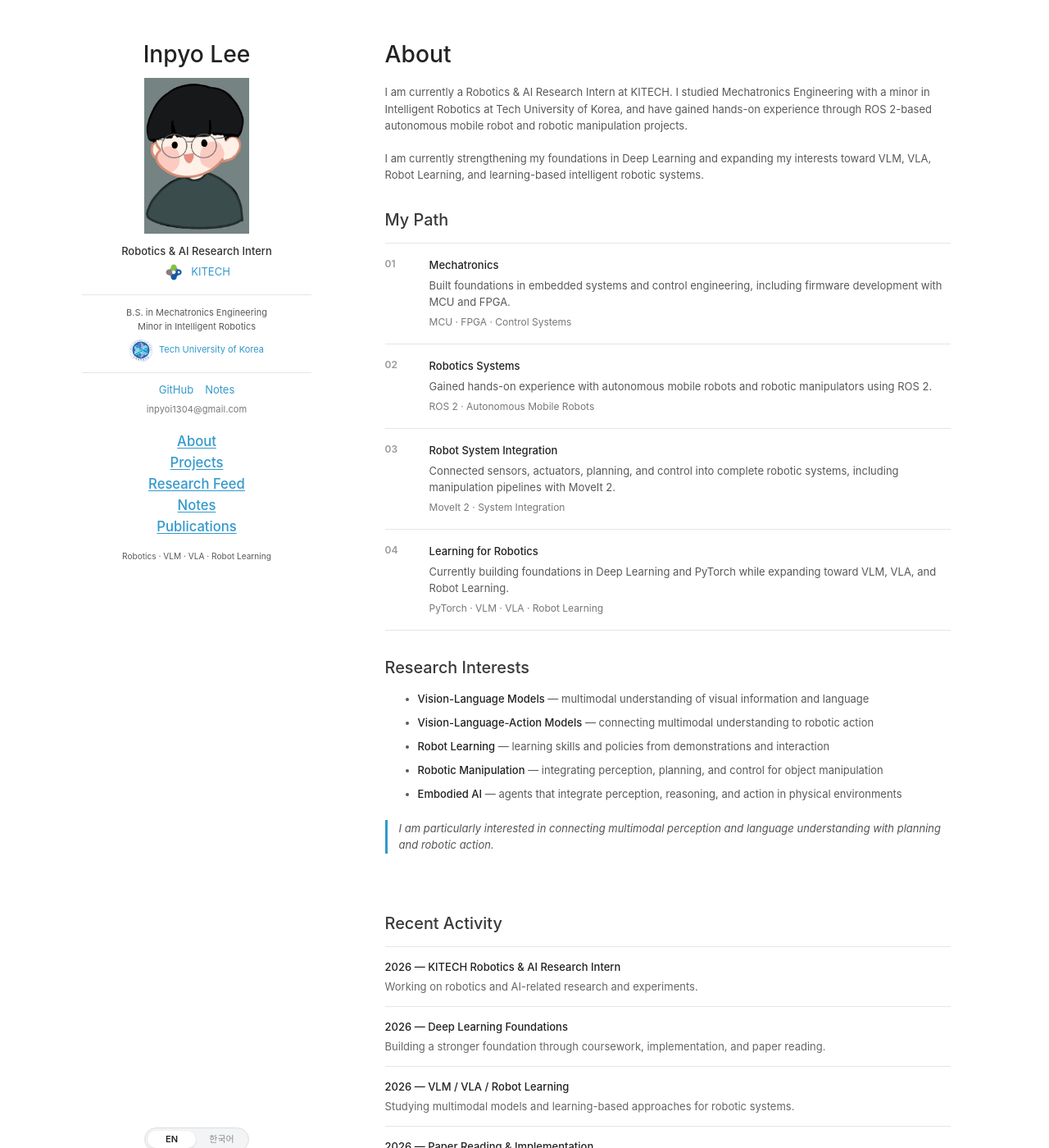
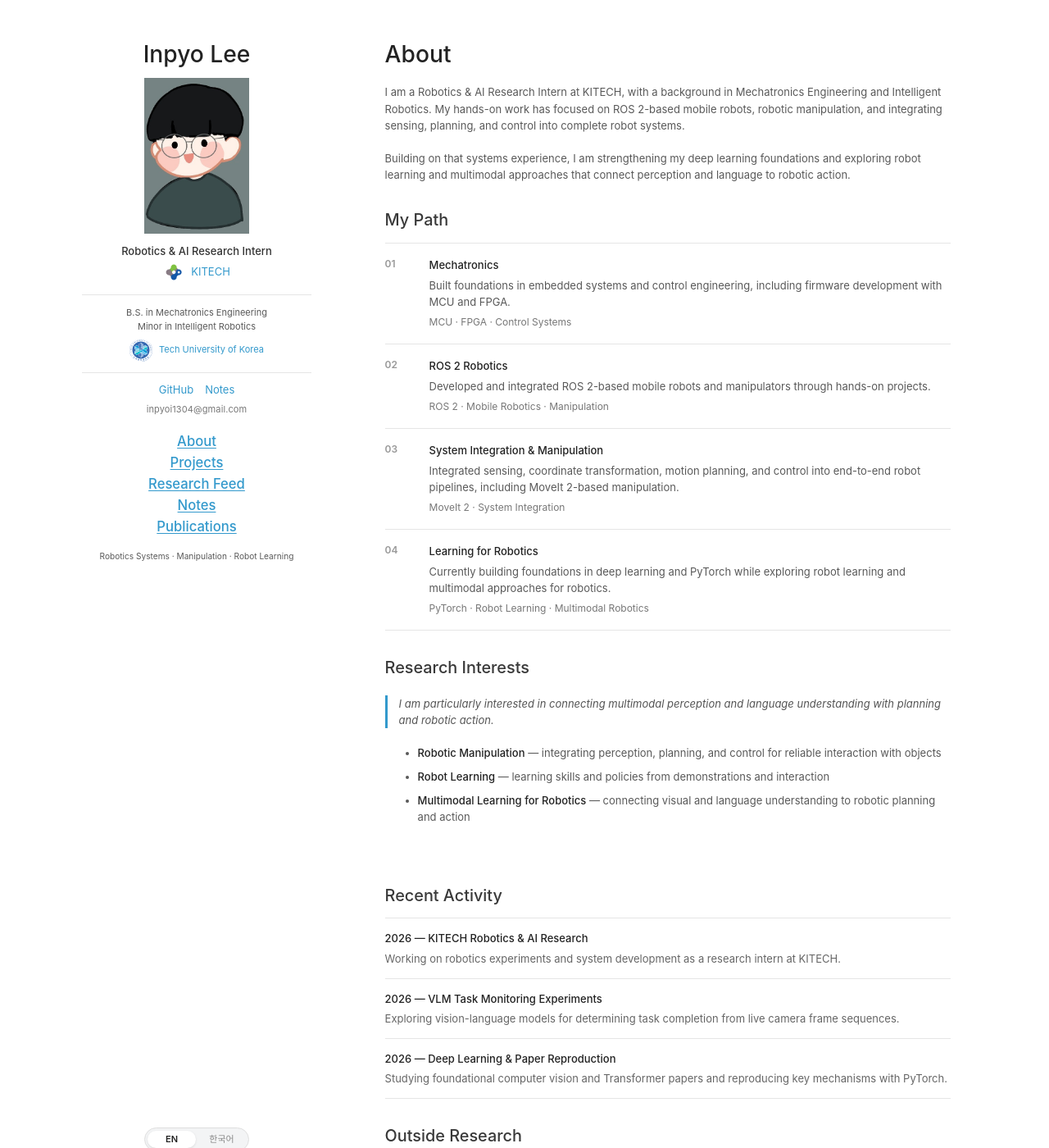
Before and after one commit to nayana224/nayana224.github.io, a Jekyll site: the page index.html, which Jekyll copies as it is, in a window 1280 px wide and 1400 px high. Shown: the whole window at 82% size. Built offline with Jekyll 4.4.1, drawn with Linux system fonts in a browser that asks for light colours; some of the changed text lies outside the part shown.

Commit message:
refine homepage research narrative

```diff
--- a/index.html
+++ b/index.html
@@ -46,7 +46,7 @@
           <h2><a href="#publications" data-en="Publications" data-ko="논문">Publications</a></h2>
         </nav>
 
-        <p class="view"><small>Robotics · VLM · VLA · Robot Learning</small></p>
+        <p class="view"><small>Robotics Systems · Manipulation · Robot Learning</small></p>
 
         <div class="language-switcher" role="group" aria-label="Language">
           <button type="button" data-lang="en" class="active" aria-pressed="true">EN</button>
@@ -58,8 +58,8 @@
     <section>
       <div id="about" class="top-level-section">
         <h1 data-en="About" data-ko="소개">About</h1>
-        <p data-en="I am currently a Robotics & AI Research Intern at KITECH. I studied Mechatronics Engineering with a minor in Intelligent Robotics at Tech University of Korea, and have gained hands-on experience through ROS 2-based autonomous mobile robot and robotic manipulation projects." data-ko="현재 KITECH에서 Robotics & AI Research Intern으로 근무하고 있습니다. Tech University of Korea에서 메카트로닉스공학을 전공하고 지능형로봇전공을 부전공했으며, ROS 2 기반 자율주행 로봇과 robotic manipulation 프로젝트를 통해 실제 로봇 시스템을 설계하고 통합하는 경험을 쌓았습니다.">I am currently a Robotics & AI Research Intern at KITECH. I studied Mechatronics Engineering with a minor in Intelligent Robotics at Tech University of Korea, and have gained hands-on experience through ROS 2-based autonomous mobile robot and robotic manipulation projects.</p>
-        <p data-en="I am currently strengthening my foundations in Deep Learning and expanding my interests toward VLM, VLA, Robot Learning, and learning-based intelligent robotic systems." data-ko="현재는 Deep Learning 기초를 다지고 있으며, 앞으로 VLM, VLA, Robot Learning과 같은 learning-based intelligent robotics 분야로 관심 영역을 확장하고 있습니다.">I am currently strengthening my foundations in Deep Learning and expanding my interests toward VLM, VLA, Robot Learning, and learning-based intelligent robotic systems.</p>
+        <p data-en="I am a Robotics & AI Research Intern at KITECH, with a background in Mechatronics Engineering and Intelligent Robotics. My hands-on work has focused on ROS 2-based mobile robots, robotic manipulation, and integrating sensing, planning, and control into complete robot systems." data-ko="현재 KITECH에서 Robotics & AI 연구 인턴으로 근무하고 있습니다. 메카트로닉스공학과 지능형로봇을 바탕으로 ROS 2 기반 모바일 로봇과 로봇 매니퓰레이션을 구현하고, 센서·경로 계획·제어를 하나의 로봇 시스템으로 통합하는 경험을 쌓았습니다.">I am a Robotics & AI Research Intern at KITECH, with a background in Mechatronics Engineering and Intelligent Robotics. My hands-on work has focused on ROS 2-based mobile robots, robotic manipulation, and integrating sensing, planning, and control into complete robot systems.</p>
+        <p data-en="Building on that systems experience, I am strengthening my deep learning foundations and exploring robot learning and multimodal approaches that connect perception and language to robotic action." data-ko="이러한 로봇 시스템 통합 경험을 바탕으로 딥러닝 기초를 다지고 있으며, 로봇 학습과 멀티모달 모델을 실제 로봇 행동으로 연결하는 방향을 탐구하고 있습니다.">Building on that systems experience, I am strengthening my deep learning foundations and exploring robot learning and multimodal approaches that connect perception and language to robotic action.</p>
       </div>
 
       <h2 class="subsection-title" data-en="My Path" data-ko="성장 과정">My Path</h2>
@@ -75,16 +75,16 @@
         <div class="path-item">
           <span class="path-index">02</span>
           <div>
-            <strong data-en="Robotics Systems" data-ko="로보틱스 시스템">Robotics Systems</strong>
-            <p data-en="Gained hands-on experience with autonomous mobile robots and robotic manipulators using ROS 2." data-ko="ROS 2를 기반으로 자율주행 mobile robot과 robotic manipulator를 직접 구현하고 통합하는 경험을 쌓았습니다.">Gained hands-on experience with autonomous mobile robots and robotic manipulators using ROS 2.</p>
-            <small>ROS 2 · Autonomous Mobile Robots</small>
+            <strong data-en="ROS 2 Robotics" data-ko="ROS 2 로보틱스">ROS 2 Robotics</strong>
+            <p data-en="Developed and integrated ROS 2-based mobile robots and manipulators through hands-on projects." data-ko="ROS 2 기반 모바일 로봇과 매니퓰레이터를 프로젝트에서 직접 구현하고 통합했습니다.">Developed and integrated ROS 2-based mobile robots and manipulators through hands-on projects.</p>
+            <small>ROS 2 · Mobile Robotics · Manipulation</small>
           </div>
         </div>
         <div class="path-item">
           <span class="path-index">03</span>
           <div>
-            <strong data-en="Robot System Integration" data-ko="로봇 시스템 통합">Robot System Integration</strong>
-            <p data-en="Connected sensors, actuators, planning, and control into complete robotic systems, including manipulation pipelines with MoveIt 2." data-ko="sensor, actuator, planning, control을 하나의 robotic system으로 연결하고 MoveIt 2 기반 manipulation pipeline을 구현했습니다.">Connected sensors, actuators, planning, and control into complete robotic systems, including manipulation pipelines with MoveIt 2.</p>
+            <strong data-en="System Integration & Manipulation" data-ko="시스템 통합 & 매니퓰레이션">System Integration & Manipulation</strong>
+            <p data-en="Integrated sensing, coordinate transformation, motion planning, and control into end-to-end robot pipelines, including MoveIt 2-based manipulation." data-ko="센싱, 좌표 변환, 모션 플래닝, 제어를 end-to-end 로봇 파이프라인으로 연결하고 MoveIt 2 기반 매니퓰레이션을 구현했습니다.">Integrated sensing, coordinate transformation, motion planning, and control into end-to-end robot pipelines, including MoveIt 2-based manipulation.</p>
             <small>MoveIt 2 · System Integration</small>
           </div>
         </div>
@@ -92,22 +92,20 @@
           <span class="path-index">04</span>
           <div>
             <strong data-en="Learning for Robotics" data-ko="Learning for Robotics">Learning for Robotics</strong>
-            <p data-en="Currently building foundations in Deep Learning and PyTorch while expanding toward VLM, VLA, and Robot Learning." data-ko="현재 Deep Learning과 PyTorch 기초를 다지며 VLM, VLA, Robot Learning으로 연구 관심을 확장하고 있습니다.">Currently building foundations in Deep Learning and PyTorch while expanding toward VLM, VLA, and Robot Learning.</p>
-            <small>PyTorch · VLM · VLA · Robot Learning</small>
+            <p data-en="Currently building foundations in deep learning and PyTorch while exploring robot learning and multimodal approaches for robotics." data-ko="현재 딥러닝과 PyTorch 기초를 다지며 Robot Learning과 로보틱스를 위한 멀티모달 접근으로 연구 관심을 확장하고 있습니다.">Currently building foundations in deep learning and PyTorch while exploring robot learning and multimodal approaches for robotics.</p>
+            <small>PyTorch · Robot Learning · Multimodal Robotics</small>
           </div>
         </div>
       </div>
 
       <h2 class="subsection-title" data-en="Research Interests" data-ko="연구 관심 분야">Research Interests</h2>
+      <p class="research-statement" data-en="I am particularly interested in connecting multimodal perception and language understanding with planning and robotic action." data-ko="특히 멀티모달 인식과 언어 이해를 로봇의 계획 및 행동으로 연결하는 문제에 관심이 있습니다.">I am particularly interested in connecting multimodal perception and language understanding with planning and robotic action.</p>
+
       <ul class="interest-list">
-        <li><strong>Vision-Language Models</strong> — <span data-en="multimodal understanding of visual information and language" data-ko="visual information과 language를 함께 이해하는 multimodal learning">multimodal understanding of visual information and language</span></li>
-        <li><strong>Vision-Language-Action Models</strong> — <span data-en="connecting multimodal understanding to robotic action" data-ko="multimodal understanding을 실제 robot action으로 연결하는 방법">connecting multimodal understanding to robotic action</span></li>
-        <li><strong>Robot Learning</strong> — <span data-en="learning skills and policies from demonstrations and interaction" data-ko="demonstration과 interaction을 통해 skill과 policy를 학습하는 방법">learning skills and policies from demonstrations and interaction</span></li>
-        <li><strong>Robotic Manipulation</strong> — <span data-en="integrating perception, planning, and control for object manipulation" data-ko="object manipulation을 위한 perception, planning, control의 통합">integrating perception, planning, and control for object manipulation</span></li>
-        <li><strong>Embodied AI</strong> — <span data-en="agents that integrate perception, reasoning, and action in physical environments" data-ko="physical environment에서 perception, reasoning, action을 통합하는 agent">agents that integrate perception, reasoning, and action in physical environments</span></li>
+        <li><strong>Robotic Manipulation</strong> — <span data-en="integrating perception, planning, and control for reliable interaction with objects" data-ko="물체와 안정적으로 상호작용하기 위한 인식·계획·제어의 통합">integrating perception, planning, and control for reliable interaction with objects</span></li>
+        <li><strong>Robot Learning</strong> — <span data-en="learning skills and policies from demonstrations and interaction" data-ko="demonstration과 interaction을 통해 로봇의 skill과 policy를 학습하는 방법">learning skills and policies from demonstrations and interaction</span></li>
+        <li><strong>Multimodal Learning for Robotics</strong> — <span data-en="connecting visual and language understanding to robotic planning and action" data-ko="시각·언어 이해를 로봇의 planning과 action으로 연결하는 방법">connecting visual and language understanding to robotic planning and action</span></li>
       </ul>
-
-      <p class="research-statement" data-en="I am particularly interested in connecting multimodal perception and language understanding with planning and robotic action." data-ko="특히 multimodal perception과 language understanding을 planning 및 robotic action과 연결하는 문제에 관심이 있습니다.">I am particularly interested in connecting multimodal perception and language understanding with planning and robotic action.</p>
 
       <br>
 
@@ -116,20 +114,16 @@
         <h2 class="subsection-title" data-en="Recent Activity" data-ko="최근 활동">Recent Activity</h2>
         <div class="recent-list">
           <article class="recent-item">
-            <strong data-en="2026 — KITECH Robotics & AI Research Intern" data-ko="2026 — KITECH Robotics & AI 연구 인턴">2026 — KITECH Robotics & AI Research Intern</strong>
-            <p data-en="Working on robotics and AI-related research and experiments." data-ko="Robotics와 AI 관련 연구 및 실험을 진행하고 있습니다.">Working on robotics and AI-related research and experiments.</p>
+            <strong data-en="2026 — KITECH Robotics & AI Research" data-ko="2026 — KITECH Robotics & AI 연구">2026 — KITECH Robotics & AI Research</strong>
+            <p data-en="Working on robotics experiments and system development as a research intern at KITECH." data-ko="KITECH 연구 인턴으로 로보틱스 실험과 시스템 개발을 진행하고 있습니다.">Working on robotics experiments and system development as a research intern at KITECH.</p>
           </article>
           <article class="recent-item">
-            <strong data-en="2026 — Deep Learning Foundations" data-ko="2026 — Deep Learning 기초 학습">2026 — Deep Learning Foundations</strong>
-            <p data-en="Building a stronger foundation through coursework, implementation, and paper reading." data-ko="강의, 구현, 논문 읽기를 통해 Deep Learning 기초를 다지고 있습니다.">Building a stronger foundation through coursework, implementation, and paper reading.</p>
+            <strong data-en="2026 — VLM Task Monitoring Experiments" data-ko="2026 — VLM Task Monitoring 실험">2026 — VLM Task Monitoring Experiments</strong>
+            <p data-en="Exploring vision-language models for determining task completion from live camera frame sequences." data-ko="실시간 카메라 프레임 시퀀스에서 작업 완료 여부를 판단하는 VLM 기반 접근을 실험하고 있습니다.">Exploring vision-language models for determining task completion from live camera frame sequences.</p>
           </article>
           <article class="recent-item">
-            <strong data-en="2026 — VLM / VLA / Robot Learning" data-ko="2026 — VLM / VLA / Robot Learning 학습">2026 — VLM / VLA / Robot Learning</strong>
-            <p data-en="Studying multimodal models and learning-based approaches for robotic systems." data-ko="robotic system을 위한 multimodal model과 learning-based approach를 공부하고 있습니다.">Studying multimodal models and learning-based approaches for robotic systems.</p>
-          </article>
-          <article class="recent-item">
-            <strong data-en="2026 — Paper Reading & Implementation" data-ko="2026 — 논문 읽기 및 구현">2026 — Paper Reading & Implementation</strong>
-            <p data-en="Reading foundational papers and reproducing key ideas through PyTorch-based practice." data-ko="기초 논문을 읽고 핵심 아이디어를 PyTorch 실습으로 재현하며 학습하고 있습니다.">Reading foundational papers and reproducing key ideas through PyTorch-based practice.</p>
+            <strong data-en="2026 — Deep Learning & Paper Reproduction" data-ko="2026 — 딥러닝 학습 & 논문 재현">2026 — Deep Learning & Paper Reproduction</strong>
+            <p data-en="Studying foundational computer vision and Transformer papers and reproducing key mechanisms with PyTorch." data-ko="Computer Vision과 Transformer의 기초 논문을 읽고 핵심 메커니즘을 PyTorch로 재현하며 학습하고 있습니다.">Studying foundational computer vision and Transformer papers and reproducing key mechanisms with PyTorch.</p>
           </article>
         </div>
       </div>
@@ -150,7 +144,7 @@
               <div class="work-text">
                 <b data-en="RGB-D Robot Arm Pick-and-Place" data-ko="RGB-D 로봇팔 Pick-and-Place">RGB-D Robot Arm Pick-and-Place</b><br>
                 <i data-en="Perception & Manipulation" data-ko="Perception & Manipulation">Perception & Manipulation</i><br><br>
-                <span data-en="A perception-to-action pipeline that connects RGB-D object localization and coordinate transformation to robot arm manipulation." data-ko="RGB-D 기반 object localization과 coordinate transformation을 실제 robot arm manipulation으로 연결한 perception-to-action pipeline입니다.">A perception-to-action pipeline that connects RGB-D object localization and coordinate transformation to robot arm manipulation.</span><br><br>
+                <span data-en="Built a perception-to-action pipeline that estimates object positions from RGB-D data, transforms them into the robot frame, and executes pick-and-place motions through MoveIt 2." data-ko="RGB-D 데이터에서 물체 위치를 추정하고 로봇 좌표계로 변환한 뒤, MoveIt 2를 통해 pick-and-place 동작까지 연결한 perception-to-action 파이프라인입니다.">Built a perception-to-action pipeline that estimates object positions from RGB-D data, transforms them into the robot frame, and executes pick-and-place motions through MoveIt 2.</span><br><br>
                 <span>ROS 2 · MoveIt 2 · RGB-D</span>
               </div>
             </td>
@@ -162,7 +156,7 @@
               <div class="work-text">
                 <b data-en="Autonomous Following & Towing Robot" data-ko="자율 추종 및 견인 로봇">Autonomous Following & Towing Robot</b><br>
                 <i data-en="Mobile Robotics" data-ko="Mobile Robotics">Mobile Robotics</i><br><br>
-                <span data-en="A ROS 2 mobile robot integrating human following, autonomous navigation, path recording, towing, and GUI operation." data-ko="사람 추종, autonomous navigation, path recording, towing, GUI operation을 하나의 ROS 2 system으로 통합한 mobile robot 프로젝트입니다.">A ROS 2 mobile robot integrating human following, autonomous navigation, path recording, towing, and GUI operation.</span><br><br>
+                <span data-en="Built a ROS 2 mobile robot system that combines human following, autonomous navigation, route recording, towing, and GUI-based operation." data-ko="사람 추종, 자율주행, 경로 기록, 견인, GUI 조작을 하나의 ROS 2 모바일 로봇 시스템으로 통합한 프로젝트입니다.">Built a ROS 2 mobile robot system that combines human following, autonomous navigation, route recording, towing, and GUI-based operation.</span><br><br>
                 <span>ROS 2 · Nav2 · System Integration</span>
               </div>
             </td>
@@ -174,7 +168,7 @@
               <div class="work-text">
                 <b data-en="QR-Based Digital Twin Logistics System" data-ko="QR 기반 Digital Twin 물류 시스템">QR-Based Digital Twin Logistics System</b><br>
                 <i data-en="Robot System Integration" data-ko="로봇 시스템 통합">Robot System Integration</i><br><br>
-                <span data-en="A logistics automation system integrating QR recognition, a conveyor, a robot arm, motion planning, and a digital twin." data-ko="QR recognition, conveyor, robot arm, motion planning, digital twin을 연결한 물류 자동화 system입니다.">A logistics automation system integrating QR recognition, a conveyor, a robot arm, motion planning, and a digital twin.</span><br><br>
+                <span data-en="Integrated QR-based identification, conveyor control, robot-arm motion planning, and a digital twin into a single logistics automation workflow." data-ko="QR 기반 식별, 컨베이어 제어, 로봇팔 모션 플래닝, 디지털 트윈을 하나의 물류 자동화 워크플로로 통합한 프로젝트입니다.">Integrated QR-based identification, conveyor control, robot-arm motion planning, and a digital twin into a single logistics automation workflow.</span><br><br>
                 <span>ROS 2 · MoveIt 2 · Digital Twin</span>
               </div>
             </td>
@@ -182,14 +176,11 @@
         </table>
 
         <div class="other-experience">
-          <h2 data-en="Other Experience" data-ko="기타 경험">Other Experience</h2>
+          <h2 data-en="Additional Experience" data-ko="추가 경험">Additional Experience</h2>
           <ul>
-            <li data-en="KITECH robotics / simulation work" data-ko="KITECH robotics / simulation 연구">KITECH robotics / simulation work</li>
-            <li data-en="VLM task monitoring experiments" data-ko="VLM task monitoring 실험">VLM task monitoring experiments</li>
             <li data-en="Isaac Sim / Isaac Lab practice" data-ko="Isaac Sim / Isaac Lab 실습">Isaac Sim / Isaac Lab practice</li>
-            <li data-en="Embedded / FPGA projects" data-ko="Embedded / FPGA 프로젝트">Embedded / FPGA projects</li>
+            <li data-en="Embedded systems and FPGA projects" data-ko="임베디드 시스템 및 FPGA 프로젝트">Embedded systems and FPGA projects</li>
             <li data-en="ROS 2 education and seminar activities" data-ko="ROS 2 교육 및 세미나 활동">ROS 2 education and seminar activities</li>
-            <li data-en="Robotics competition projects" data-ko="Robotics 경진대회 프로젝트">Robotics competition projects</li>
           </ul>
         </div>
       </div>
@@ -198,7 +189,7 @@
 
       <div id="research-feed" class="section-link-block top-level-section">
         <h1 data-en="Research Feed" data-ko="리서치 피드">Research Feed</h1>
-        <p data-en="A separate feed for curated AI, robotics, and research-paper updates. Automation will be connected after the interface is finalized." data-ko="AI, Robotics, 주요 논문 업데이트를 따로 모아보는 공간입니다. UI를 확정한 뒤 자동화를 연결할 예정입니다.">A separate feed for curated AI, robotics, and research-paper updates. Automation will be connected after the interface is finalized.</p>
+        <p data-en="Curated, source-backed updates on AI, robotics, and research papers, published through an automated research feed." data-ko="AI, Robotics, 주요 논문 소식을 출처와 함께 정리해 자동으로 게시하는 Research Feed입니다.">Curated, source-backed updates on AI, robotics, and research papers, published through an automated research feed.</p>
         <p><a href="/research-feed/?v=20260919-2" data-en="Open Research Feed →" data-ko="Research Feed 보기 →">Open Research Feed →</a></p>
       </div>
 
@@ -206,13 +197,13 @@
 
       <div id="notes" class="section-link-block top-level-section">
         <h1 data-en="Notes" data-ko="노트">Notes</h1>
-        <p data-en="I write about what I learn from papers, implementations, robotics projects, and debugging." data-ko="논문을 읽고 구현하며, robotics 프로젝트와 debugging 과정에서 배운 내용을 이 사이트에 기록합니다.">I write about what I learn from papers, implementations, robotics projects, and debugging.</p>
+        <p data-en="Notes on papers, implementations, robotics projects, and debugging, written as a record of what I learn and build." data-ko="논문, 구현, 로보틱스 프로젝트, 디버깅 과정에서 배우고 만든 내용을 기록합니다.">Notes on papers, implementations, robotics projects, and debugging, written as a record of what I learn and build.</p>
         <p><a href="/notes/?v=20260919-9" data-en="Browse Notes →" data-ko="Notes 보기 →">Browse Notes →</a></p>
       </div>
 
       <div id="publications" class="section-link-block top-level-section">
         <h1 data-en="Publications" data-ko="논문">Publications</h1>
-        <p data-en="Publications and selected research papers will be added here as my research progresses." data-ko="연구가 진행됨에 따라 실제 publication과 공부한 주요 논문을 구분해 정리할 예정입니다.">Publications and selected research papers will be added here as my research progresses.</p>
+        <p data-en="Peer-reviewed publications and research outputs I have authored or directly contributed to will appear here. Papers I study are kept separately in Notes." data-ko="직접 저자로 참여하거나 기여한 논문과 연구 성과만 이곳에 정리합니다. 읽고 공부한 논문은 Notes에 별도로 기록합니다.">Peer-reviewed publications and research outputs I have authored or directly contributed to will appear here. Papers I study are kept separately in Notes.</p>
         <p><a href="./publications.html" data-en="Publications page →" data-ko="Publications 페이지 →">Publications page →</a></p>
       </div>
 
```
